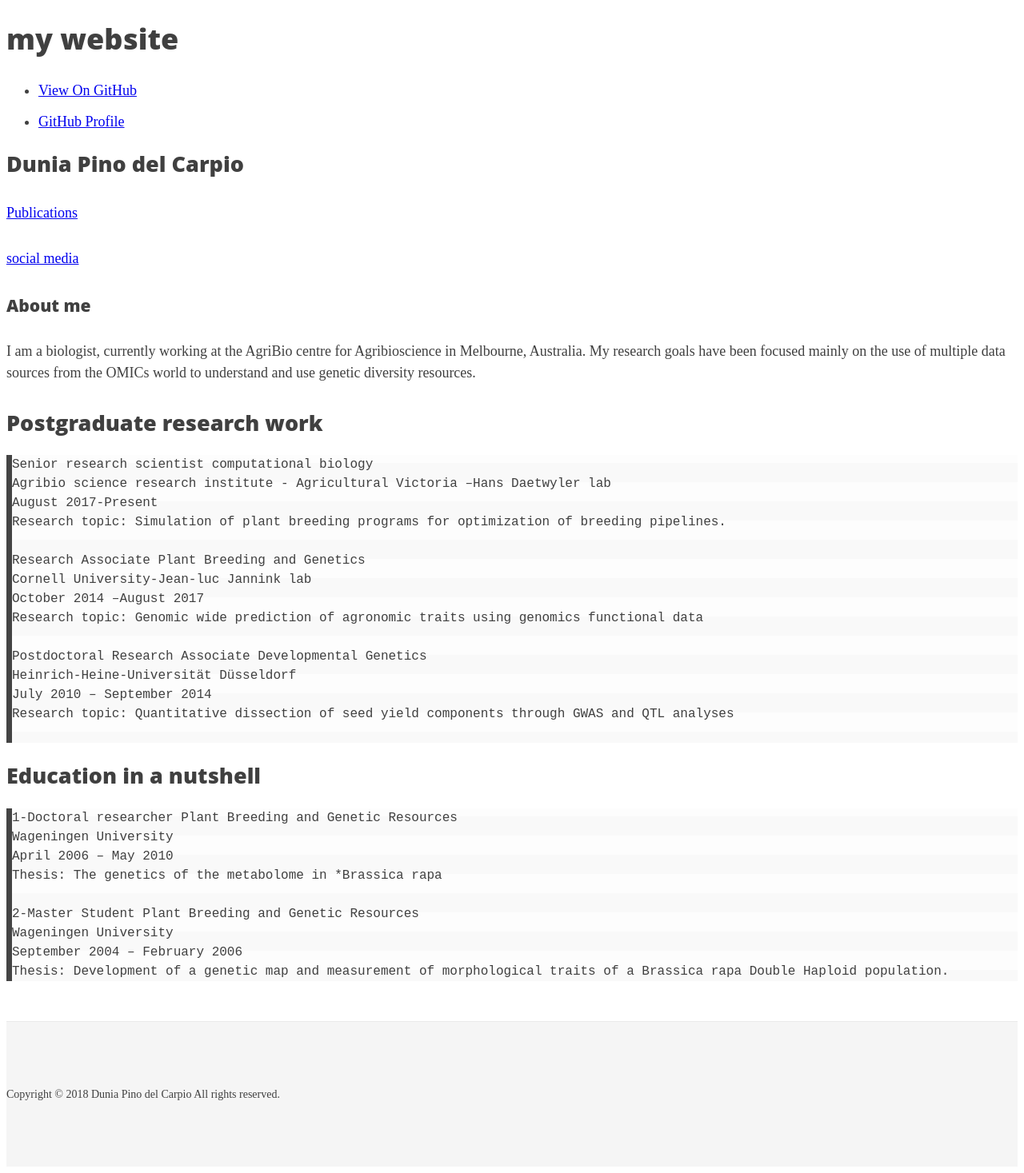
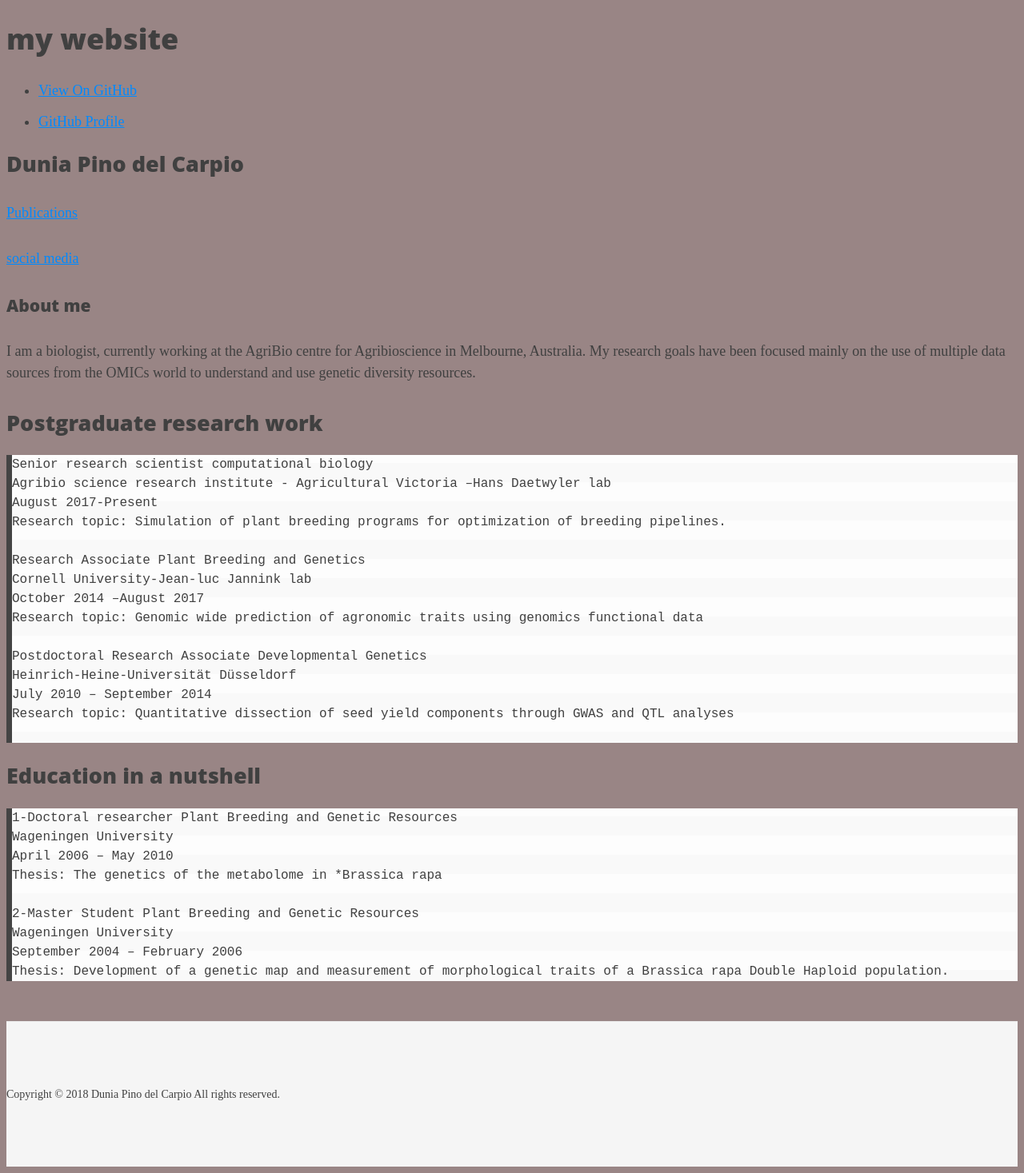
Before and after one commit to DPCscience/DPCscience.github.io, a Jekyll site: the page built from README.md, in a window 1280 px wide. Shown: the whole page at 80% size. Built offline with Jekyll 4.4.1, drawn with Linux system fonts in a browser that asks for light colours; our own code applies the rules of GitHub Pages for plain Markdown files; a script that is not in the unit is left out; the repository's description, which GitHub fills in, is left out.

```diff
--- a/_config.yml
+++ b/_config.yml
@@ -6,7 +6,7 @@ sass:
 navbar-col: "#F5F5F5"
 navbar-text-col: "#404040"
 navbar-children-col: "#F5F5F5"
-page-col: "#998585
+page-col: "#998585"
 link-col: "#008AFF"
 hover-col: "#0085A1"
 footer-col: "#F5F5F5"
```
